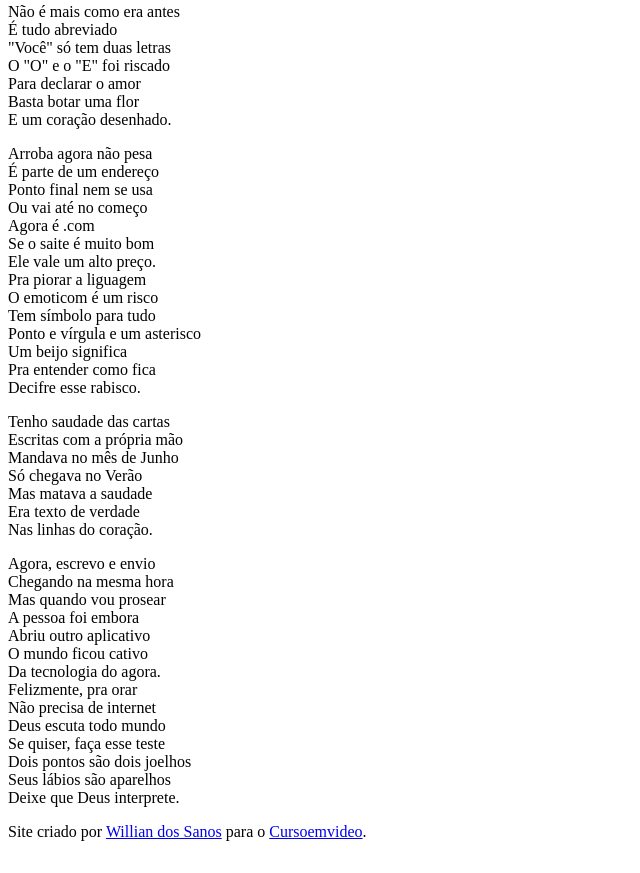
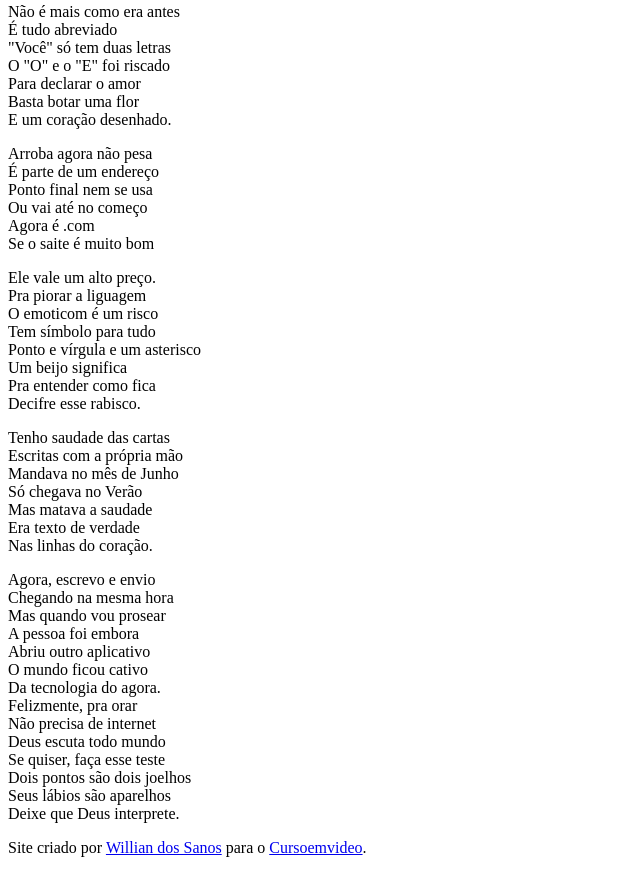
Before and after one commit to Wiillboss/html-css, a plain HTML site: page desafios/d012/index.html in a window 1280 px wide. Shown: the part 253-1126 px from the top of the page, without its empty margins (0-640 px from the left). Drawn offline with Linux system fonts and the light colour scheme.

Commit message:
Alterações (section)

```diff
--- a/desafios/d012/index.html
+++ b/desafios/d012/index.html
@@ -15,7 +15,7 @@
         </p>
     </header>
 
-    <section>
+    <section class="normal">
         <p>
             Estou ficando cansado<br>
             Da tal tecnologia<br>
@@ -27,7 +27,7 @@
         </p>
     </section>
 
-    <section>
+    <section class="imagem" id="img01">
         <p>
             Não é mais como era antes<br>
             É tudo abreviado<br>
@@ -39,14 +39,17 @@
         </p>
     </section>
 
-    <section>
+    <section class="normal" >
         <p>
             Arroba agora não pesa<br>
             É parte de um endereço<br>
             Ponto final nem se usa<br>
             Ou vai até no começo<br>
             Agora é .com<br>
-            Se o saite é muito bom<br>
+            Se o saite é muito bom
+        </p>
+
+        <p>
             Ele vale um alto preço.<br>
             Pra piorar a liguagem<br>
             O emoticom é um risco<br>
@@ -58,7 +61,7 @@
         </p>
     </section>
 
-    <section>
+    <section class="imagem" id="img02">
         <p>
             Tenho saudade das cartas<br>
             Escritas com a própria mão<br>
@@ -70,7 +73,7 @@
         </p>
     </section>
 
-    <section>
+    <section class="normal">
         <p>
             Agora, escrevo e envio<br>
             Chegando na mesma hora<br>
```
